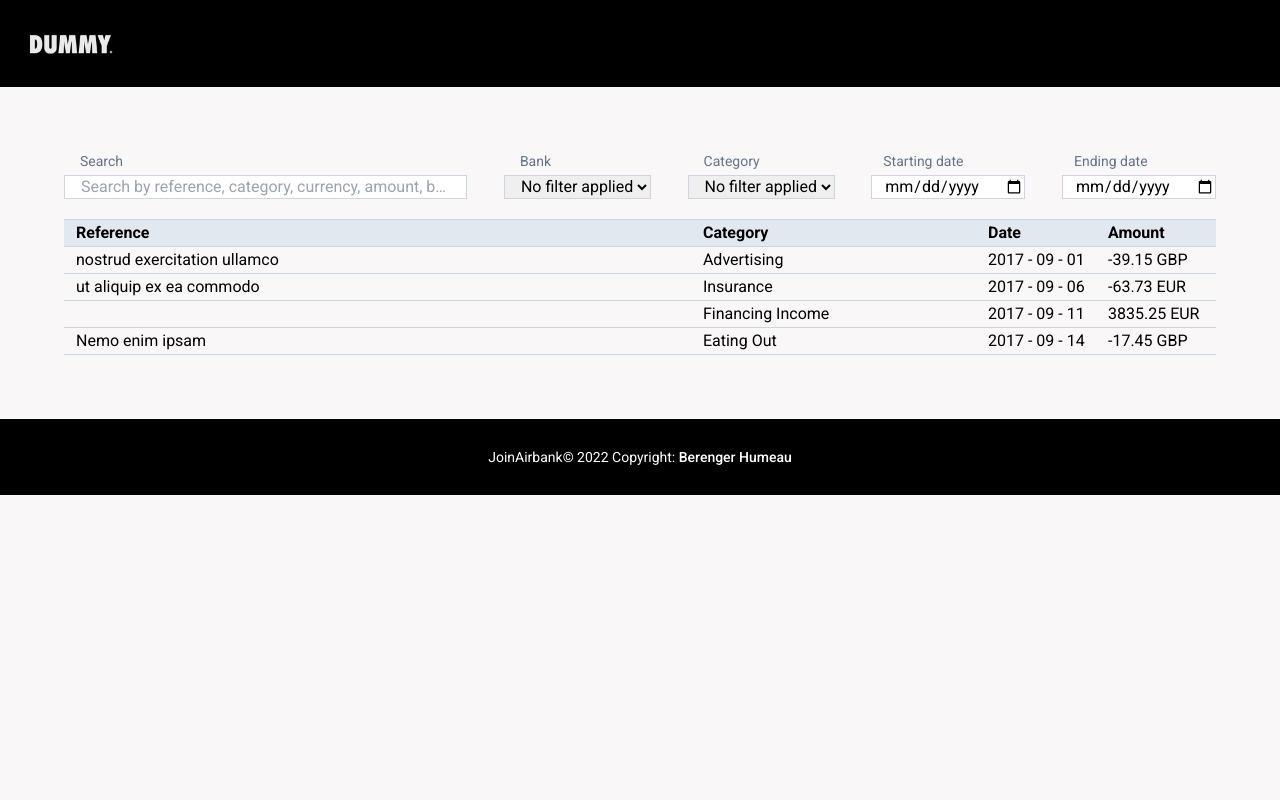
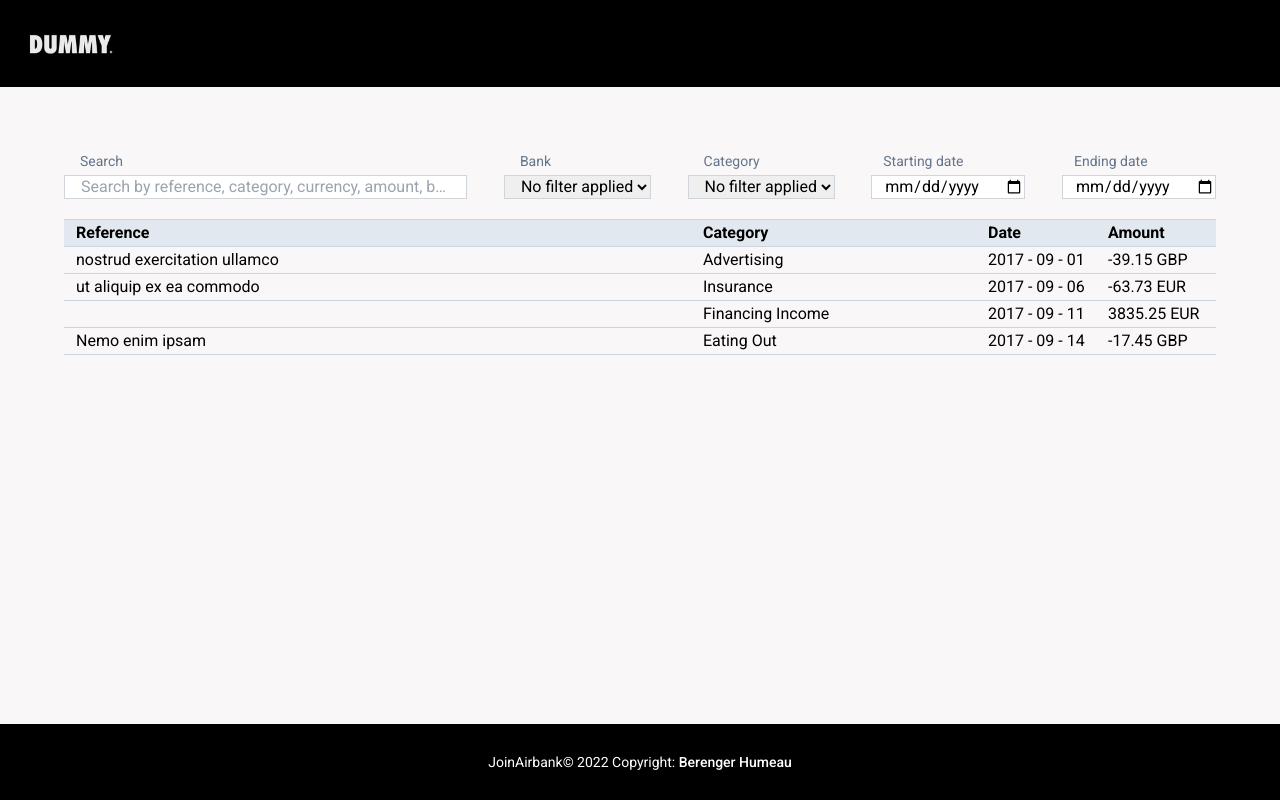
Before and after one commit to BerengerH/Join-Airbank-Project, a Vue app: page / in a window 1280 px wide. Built offline with nearby package versions, Linux system fonts and the light colour scheme.

Commit message:
Frontend sketelon completed

```diff
--- a/src/App.vue
+++ b/src/App.vue
@@ -12,7 +12,7 @@ export default {
 
 <template>
 <Header/>
-<main>
+<main class="mb-24">
   <RouterView />
 </main>
 <Footer/>
--- a/src/components/Footer.vue
+++ b/src/components/Footer.vue
@@ -5,7 +5,7 @@ export default {
 </script>
 
 <template>
-  <footer class="sticky bottom-0 w-full bg-black text-center">
+  <footer class="fixed bottom-0 w-full bg-black text-center">
     <div class="text-white text-center text-sm sm:p-7 p-4">
       JoinAirbank© 2022 Copyright:
       <a
```
